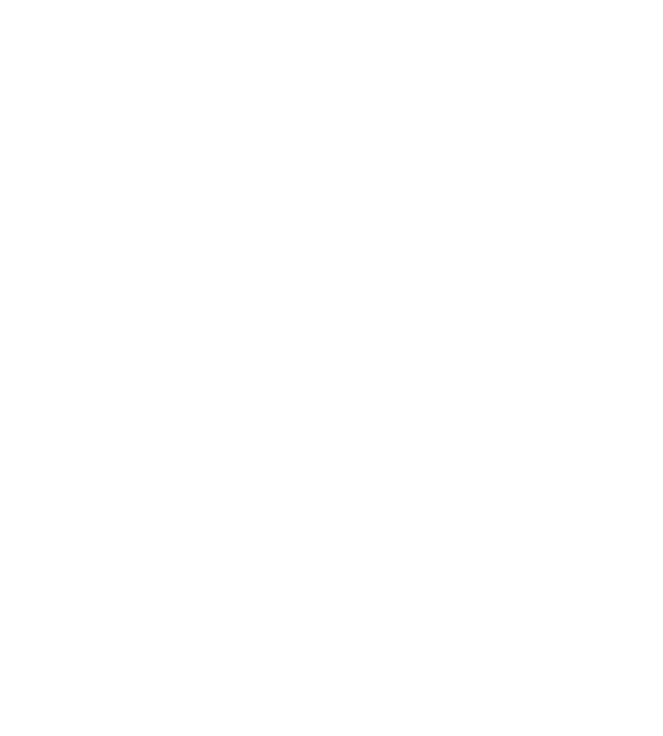
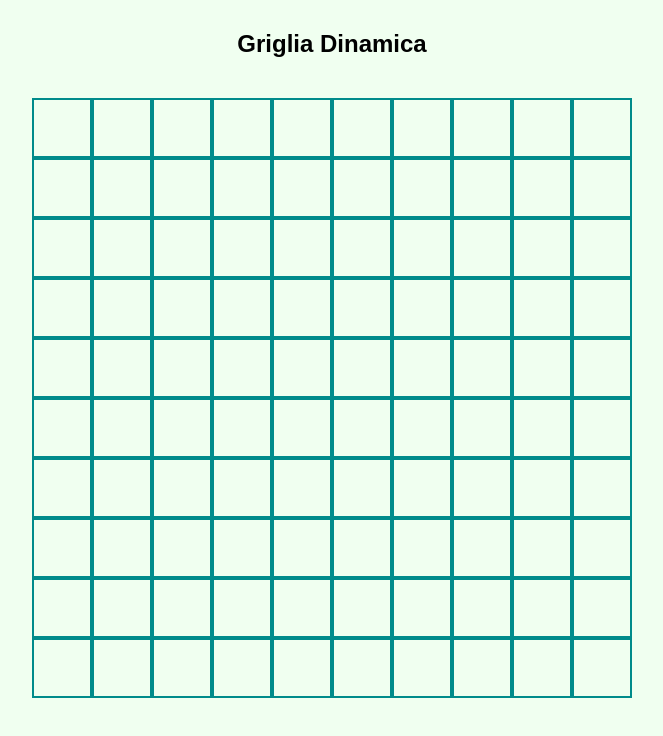
Before and after one commit to tommasotacconi/js-campominato-grid, a plain HTML site: page index.html in a window 1280 px wide. Shown: the whole page, without its empty margins (308-971 px from the left). Drawn offline with nearby package versions, Linux system fonts and the light colour scheme.

Commit message:
added base html and css

```diff
--- a/css/style.css
+++ b/css/style.css
@@ -8,9 +8,14 @@
 /* Generics */
 body {
   font-family: Arial, Helvetica, sans-serif;
+  background-color: honeydew;
 }
 
-header {
+section {
+  padding: 30px 15px;
+}
+
+/* header {
   position: fixed;
   left: 0px;
   top: 0px;
@@ -20,12 +25,12 @@ header {
   font-weight: 600;
   font-size: 12px;
 }
-
-footer {
+*/
+/* footer {
   padding: 30px;
   color: white;
 }
-
+*/
 /* nav {
   line-height: 30px;
   background-color: aquamarine;
@@ -61,3 +66,14 @@ footer {
 } */
 
 /* Utilities */
+#grid {
+  width: 600px;
+  height: 600px;
+  margin: 40px auto 10px;
+}
+
+.cell {
+  height: calc(100% / 10);
+  flex-basis: calc(100% / 10);
+  border: 2px solid darkcyan;
+}
--- a/index.html
+++ b/index.html
@@ -19,6 +19,113 @@
     <link rel="stylesheet" href="css/style.css">
   </head>
   <body>
+    <div class="container-lg">
+      <section class="grid-sec txt-alcenter">
+        <h1>Griglia Dinamica</h1>
+        <div id="grid" class="d-flex f-wrap">
+          <div class="cell"></div>
+          <div class="cell"></div>
+          <div class="cell"></div>
+          <div class="cell"></div>
+          <div class="cell"></div>
+          <div class="cell"></div>
+          <div class="cell"></div>
+          <div class="cell"></div>
+          <div class="cell"></div>
+          <div class="cell"></div>
+          <div class="cell"></div>
+          <div class="cell"></div>
+          <div class="cell"></div>
+          <div class="cell"></div>
+          <div class="cell"></div>
+          <div class="cell"></div>
+          <div class="cell"></div>
+          <div class="cell"></div>
+          <div class="cell"></div>
+          <div class="cell"></div>
+          <div class="cell"></div>
+          <div class="cell"></div>
+          <div class="cell"></div>
+          <div class="cell"></div>
+          <div class="cell"></div>
+          <div class="cell"></div>
+          <div class="cell"></div>
+          <div class="cell"></div>
+          <div class="cell"></div>
+          <div class="cell"></div>
+          <div class="cell"></div>
+          <div class="cell"></div>
+          <div class="cell"></div>
+          <div class="cell"></div>
+          <div class="cell"></div>
+          <div class="cell"></div>
+          <div class="cell"></div>
+          <div class="cell"></div>
+          <div class="cell"></div>
+          <div class="cell"></div>
+          <div class="cell"></div>
+          <div class="cell"></div>
+          <div class="cell"></div>
+          <div class="cell"></div>
+          <div class="cell"></div>
+          <div class="cell"></div>
+          <div class="cell"></div>
+          <div class="cell"></div>
+          <div class="cell"></div>
+          <div class="cell"></div>
+          <div class="cell"></div>
+          <div class="cell"></div>
+          <div class="cell"></div>
+          <div class="cell"></div>
+          <div class="cell"></div>
+          <div class="cell"></div>
+          <div class="cell"></div>
+          <div class="cell"></div>
+          <div class="cell"></div>
+          <div class="cell"></div>
+          <div class="cell"></div>
+          <div class="cell"></div>
+          <div class="cell"></div>
+          <div class="cell"></div>
+          <div class="cell"></div>
+          <div class="cell"></div>
+          <div class="cell"></div>
+          <div class="cell"></div>
+          <div class="cell"></div>
+          <div class="cell"></div>
+          <div class="cell"></div>
+          <div class="cell"></div>
+          <div class="cell"></div>
+          <div class="cell"></div>
+          <div class="cell"></div>
+          <div class="cell"></div>
+          <div class="cell"></div>
+          <div class="cell"></div>
+          <div class="cell"></div>
+          <div class="cell"></div>
+          <div class="cell"></div>
+          <div class="cell"></div>
+          <div class="cell"></div>
+          <div class="cell"></div>
+          <div class="cell"></div>
+          <div class="cell"></div>
+          <div class="cell"></div>
+          <div class="cell"></div>
+          <div class="cell"></div>
+          <div class="cell"></div>
+          <div class="cell"></div>
+          <div class="cell"></div>
+          <div class="cell"></div>
+          <div class="cell"></div>
+          <div class="cell"></div>
+          <div class="cell"></div>
+          <div class="cell"></div>
+          <div class="cell"></div>
+          <div class="cell"></div>
+          <div class="cell"></div>
+        </div>
+      </section>
+    </div>
 
     <!-- javascript connection -->
     <script src="jscript/script.js"></script>
```
Lines whose indentation alone changed are shown as unchanged.
